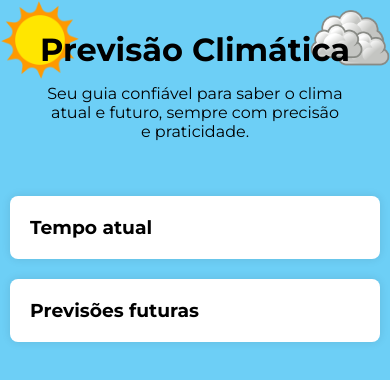
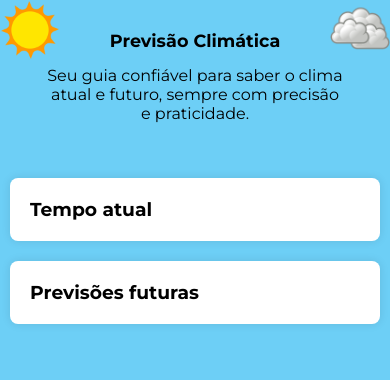
Before and after one commit to kauaemanuel2/projeto_oTempo, a plain HTML site: page index.html in a window 390 px wide. Drawn offline with Linux system fonts and the light colour scheme.

Commit message:
Update style.css

```diff
--- a/src/css/style.css
+++ b/src/css/style.css
@@ -59,8 +59,11 @@ section {
 @media screen and (max-width: 575px) {
     header {
         padding: 30px;
+
     }
-
+    header > h1{
+        font-size: 1.1em;
+    }
     main {
         padding: 10px;
     }
@@ -69,7 +72,7 @@ section {
         width: 100%;
     }
     body{
-    background-size: 80px;
+    background-size: 60px;
 
     }
 }
```
